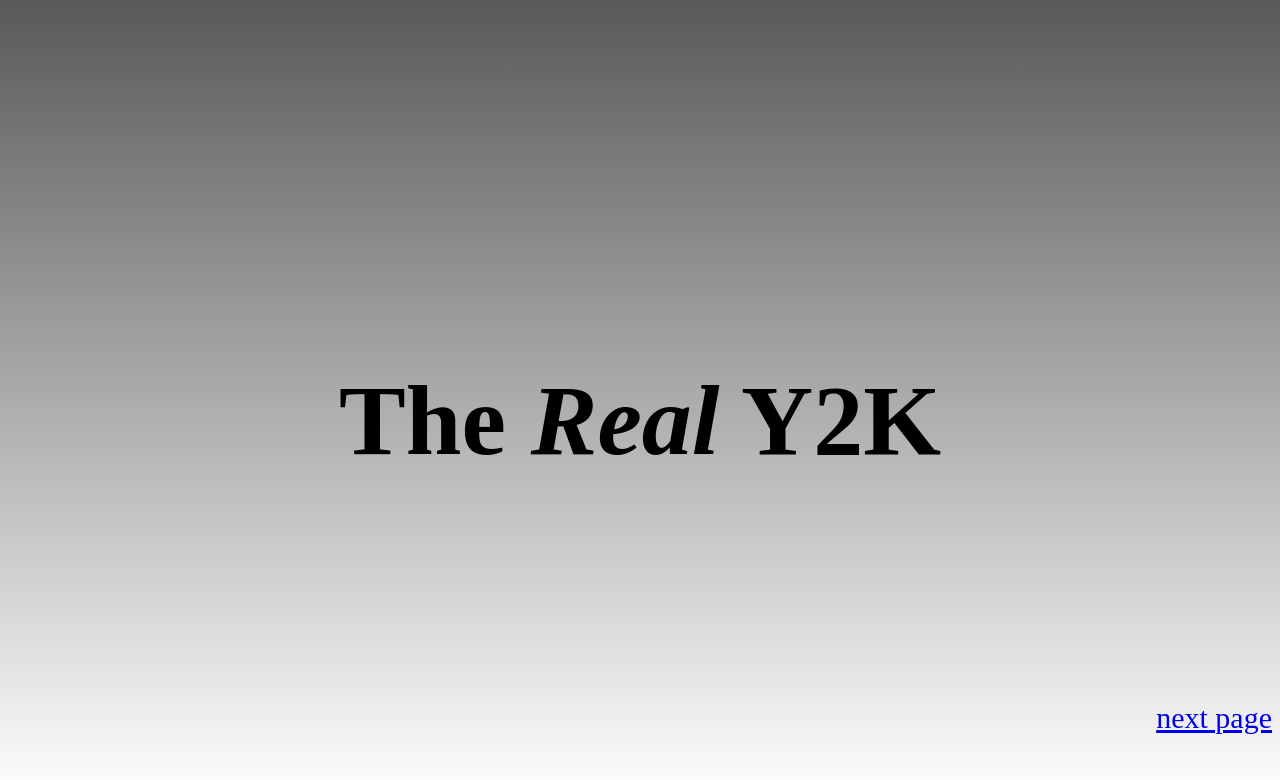
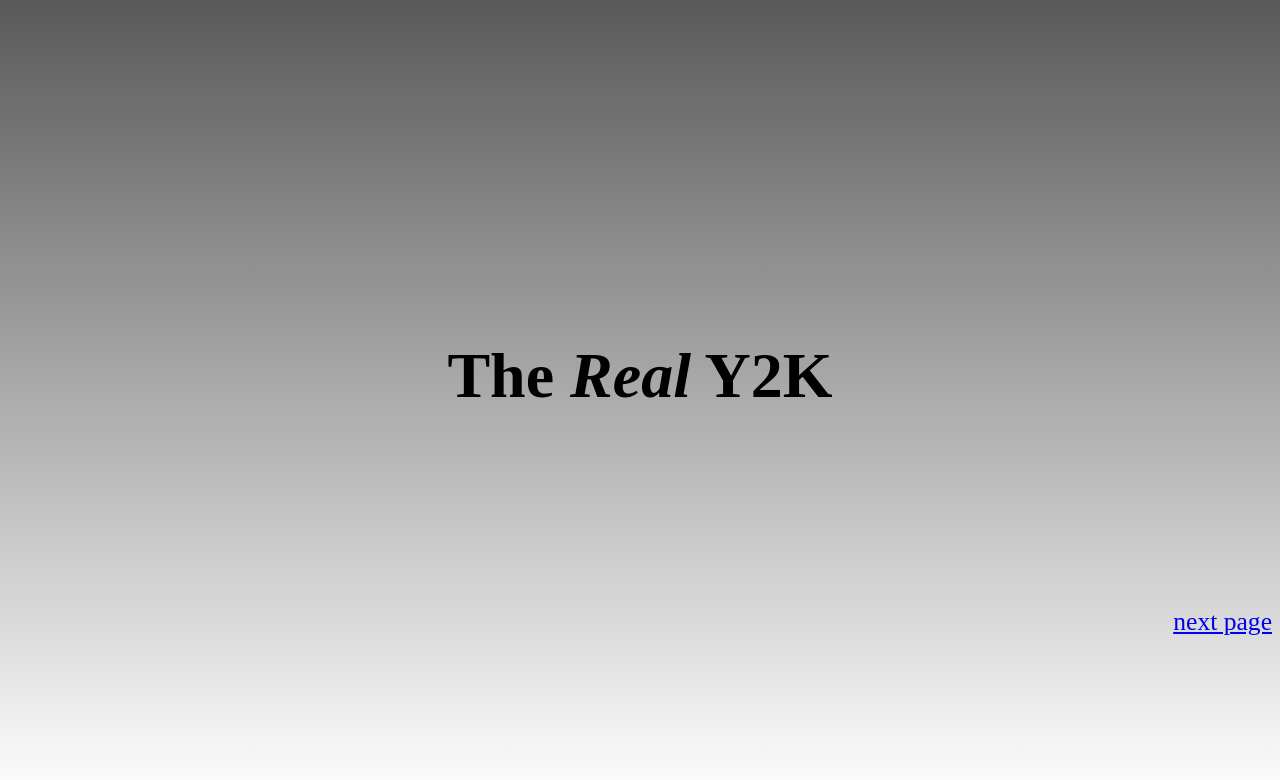
Before and after one commit to Yoyo-27x/Y2K, a plain HTML site: page Y2K6.html in a window 1280 px wide. Drawn offline with Linux system fonts and the light colour scheme.

Commit message:
Update Y2K6.html

```diff
--- a/Y2K6.html
+++ b/Y2K6.html
@@ -8,8 +8,8 @@
             body {background: linear-gradient(to bottom, rgb(89,89,89), white);
                 background-repeat: no-repeat;
                 background-attachment: fixed;}
-            h1 {font-size:100px;}
-            p  {font-size:30px;}
+            h1 {font-size:5vw;}
+            p  {font-size:2vw;}
         </style>
     </head>
     <body>
```
